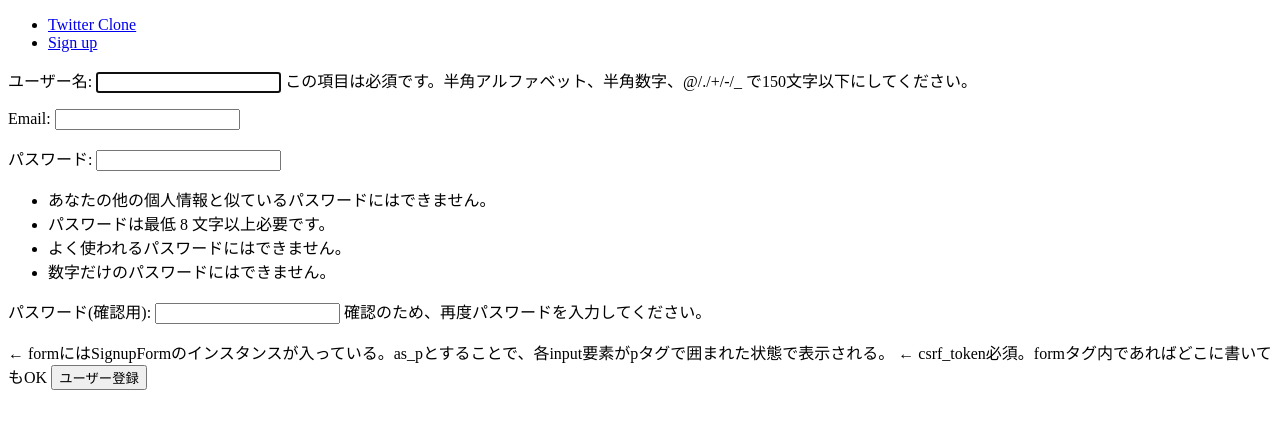
After one commit to shinonome-inc/backend-final-assignment-kosei-Kosei-Fujimura, a Django app: page /accounts/signup/ in a window 1280 px wide. The commit adds this page. Shown: the top 429 px of the page. Run offline with Django 4.2, Linux system fonts and the light colour scheme.

Commit message:
トップ画面とサインアップ画面の実装

```diff
--- a/mysite/settings.py
+++ b/mysite/settings.py
@@ -57,7 +57,7 @@ ROOT_URLCONF = "mysite.urls"
 TEMPLATES = [
     {
         "BACKEND": "django.template.backends.django.DjangoTemplates",
-        "DIRS": [],
+        "DIRS": [BASE_DIR / "templates"],
         "APP_DIRS": True,
         "OPTIONS": {
             "context_processors": [
--- /dev/null
+++ b/templates/accounts/signup.html
@@ -0,0 +1,11 @@
+{% extends "base.html" %} ← base.htmlを継承
+
+{% block title %}Sign Up{% endblock %} ← titleを入れる
+
+{% block content %}
+<form method="post">
+	{{ form.as_p }} ← formにはSignupFormのインスタンスが入っている。as_pとすることで、各input要素がpタグで囲まれた状態で表示される。
+	{% csrf_token %} ← csrf_token必須。formタグ内であればどこに書いてもOK
+	<button type="submit">ユーザー登録</button>
+</form>
+{% endblock %}
--- a/templates/base.html
+++ b/templates/base.html
@@ -2,9 +2,25 @@
 <html lang="ja">
 <head>
   <meta charset="UTF-8">
-  <title>Document</title>
+  <title>{% block title %}Twitter Clone{% endblock %}</title>
 </head>
 <body>
+<!-- header -->
+<header class="mb-3">
+  <nav>
+    <ul>
+      <li><a href="{% url 'welcome:welcome' %}">Twitter Clone</a></li>
+      <li><a href="{% url 'accounts:signup' %}">Sign up</a></li>
+    </ul>
+  </nav>
+</header>
+<!-- /header -->
 
+<!-- main -->
+<main>
+  {% block content %}
+  {% endblock %}
+</main>
+<!-- /main -->
 </body>
 </html>
--- a/welcome/urls.py
+++ b/welcome/urls.py
@@ -4,5 +4,5 @@ from . import views
 
 app_name = "welcome"
 urlpatterns = [
-    path("", views.WelcomeView.as_view()),
+    path("", views.WelcomeView.as_view(), name="welcome"),
 ]
```
